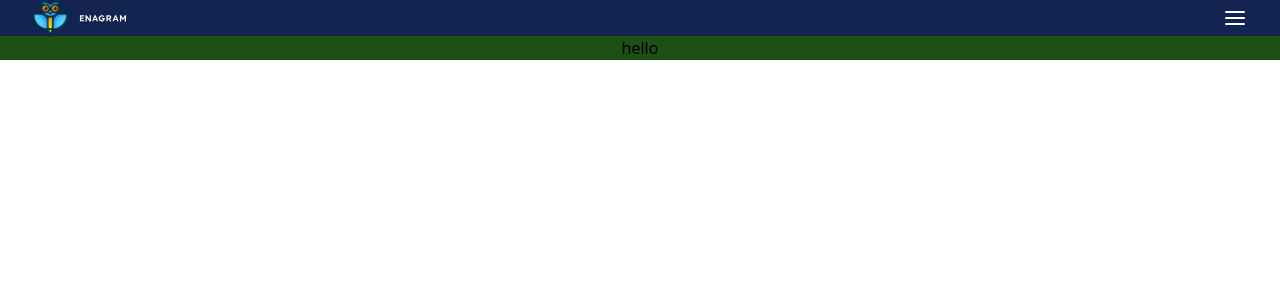
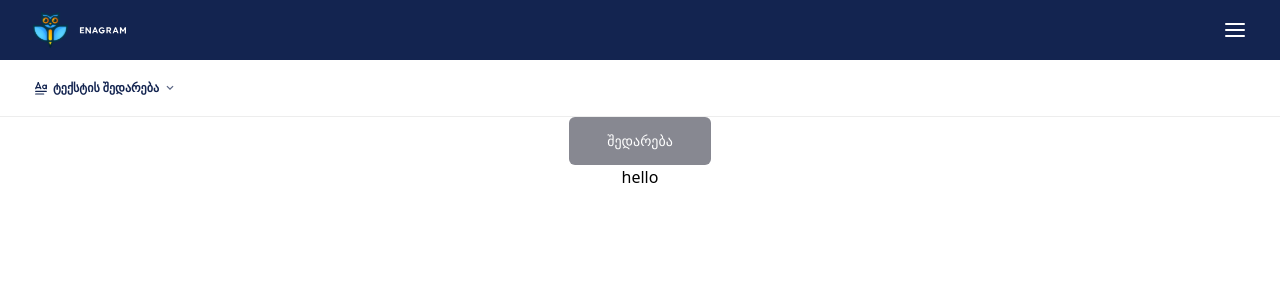
Before and after one commit to Dirakli/enagram, a React (Vite) app: page / in a window 1280 px wide. Shown: the top 300 px of the page. Built offline with nearby package versions, Linux system fonts and the light colour scheme.

Commit message:
Add piece of Heading and compare button

```diff
--- a/src/App.tsx
+++ b/src/App.tsx
@@ -2,7 +2,7 @@ import Home from "./pages/Home";
 
 function App() {
   return (
-    <div className="flex flex-col items-center bg-[#1d5013] w-full min-w-[320px]">
+    <div className="flex flex-col items-center  w-full min-w-[320px]">
       <Home />
       <div>hello</div>
     </div>
--- /dev/null
+++ b/src/components/Comparison.tsx
@@ -0,0 +1,11 @@
+function Comparison() {
+  return (
+    <button className="w-[142px] cursor-pointer bg-[#383A4899] rounded-md flex justify-center items-center h-[48px]">
+      <p className="text-sm leading-7 text-center align-middle text-[#FFFFFF]">
+        შედარება
+      </p>
+    </button>
+  );
+}
+
+export default Comparison;
--- a/src/components/Heading.tsx
+++ b/src/components/Heading.tsx
@@ -1,12 +1,25 @@
 function Heading() {
   return (
-    <div className="flex w-full justify-between">
-      <div className="flex gap-x-[9px] md:gap-x-[11px]">
-        <img src="/logo.svg" alt="Logo" />
-        <img src="/enagram.svg" alt="enagram text" />
+    <div className="w-full">
+      <div className="flex py-[12px] px-5 md:px-[33px] bg-[#132450] w-full justify-between">
+        <div className="flex cursor-pointer gap-x-[9px] md:gap-x-[11px]">
+          <img src="/logo.svg" alt="Logo" />
+          <img src="/enagram.svg" alt="enagram text" />
+        </div>
+
+        <img className="cursor-pointer" src="/burger.svg" alt="burger bar" />
       </div>
-
-      <img src="/burger.svg" alt="burger bar" />
+      <div className="flex border-b-1 border-b-[#EDEDED] w-full py-[18px] px-5 md:px-[33px]">
+        <img src="/Group.svg" alt="Group logo" />
+        <p className="font-bold text-[#132450] text-[12px] leading-[20px] tracking-[0] pl-[4px]">
+          ტექსტის შედარება
+        </p>
+        <img
+          className="pl-[4px] cursor-pointer"
+          src="/more.svg"
+          alt="more logo"
+        />
+      </div>
     </div>
   );
 }
--- a/src/pages/Home.tsx
+++ b/src/pages/Home.tsx
@@ -1,9 +1,10 @@
 import Heading from "../components/Heading";
-
+import Comparison from "../components/Comparison";
 function Home() {
   return (
-    <div className="flex px-5 md:px-[33px]  items-center w-full bg-[#132450]">
+    <div className="flex flex-col items-center w-full ">
       <Heading />
+      <Comparison />
     </div>
   );
 }
```
Also changed, not shown: public/Group.svg (added), public/more.svg (added).
